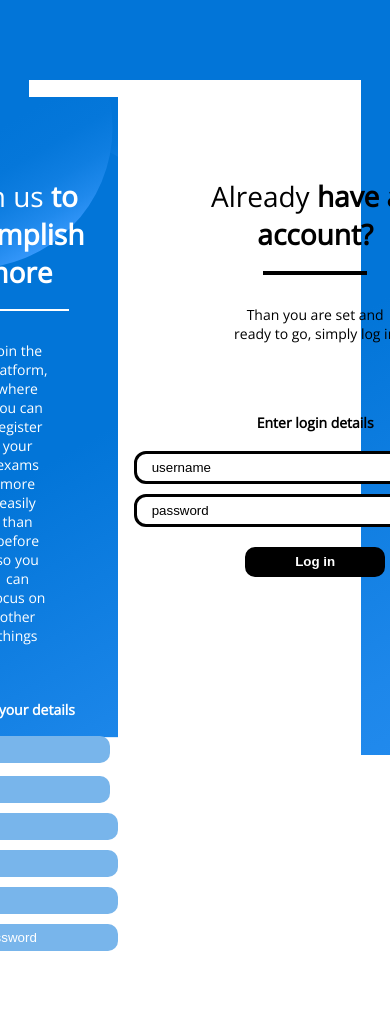
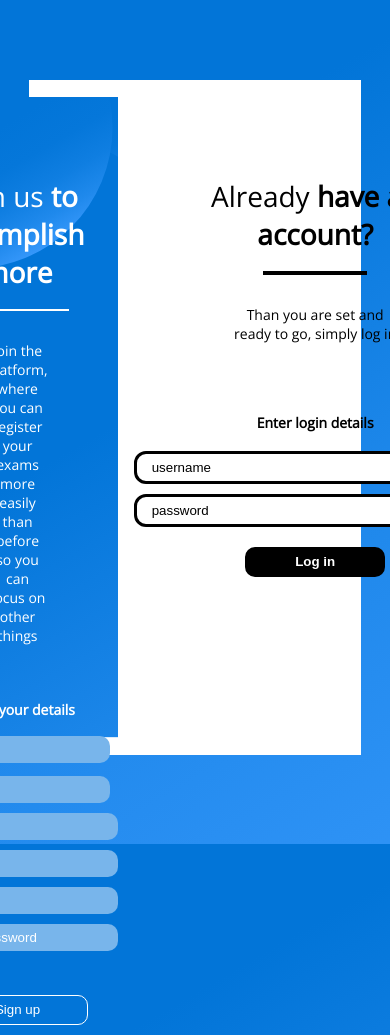
Before and after one commit to darjanDivkovic/examReg, a PHP site: page /landingPage.php in a window 390 px wide; the page is wider, and only the part inside the window is pictured. Run offline with PHP 8.4, Linux system fonts and the light colour scheme.

Commit message:
Making landing page responsive

```diff
--- a/style/mainStyle.css
+++ b/style/mainStyle.css
@@ -9,6 +9,8 @@ body {
     font-family: 'Open Sans', sans-serif;
     background: url('../res/img/registerExamsHomeBacground.svg') no-repeat;
     background-size: cover;
+    background-position: center center;
+    background-attachment: fixed;
 }
 
 ::placeholder {
```
